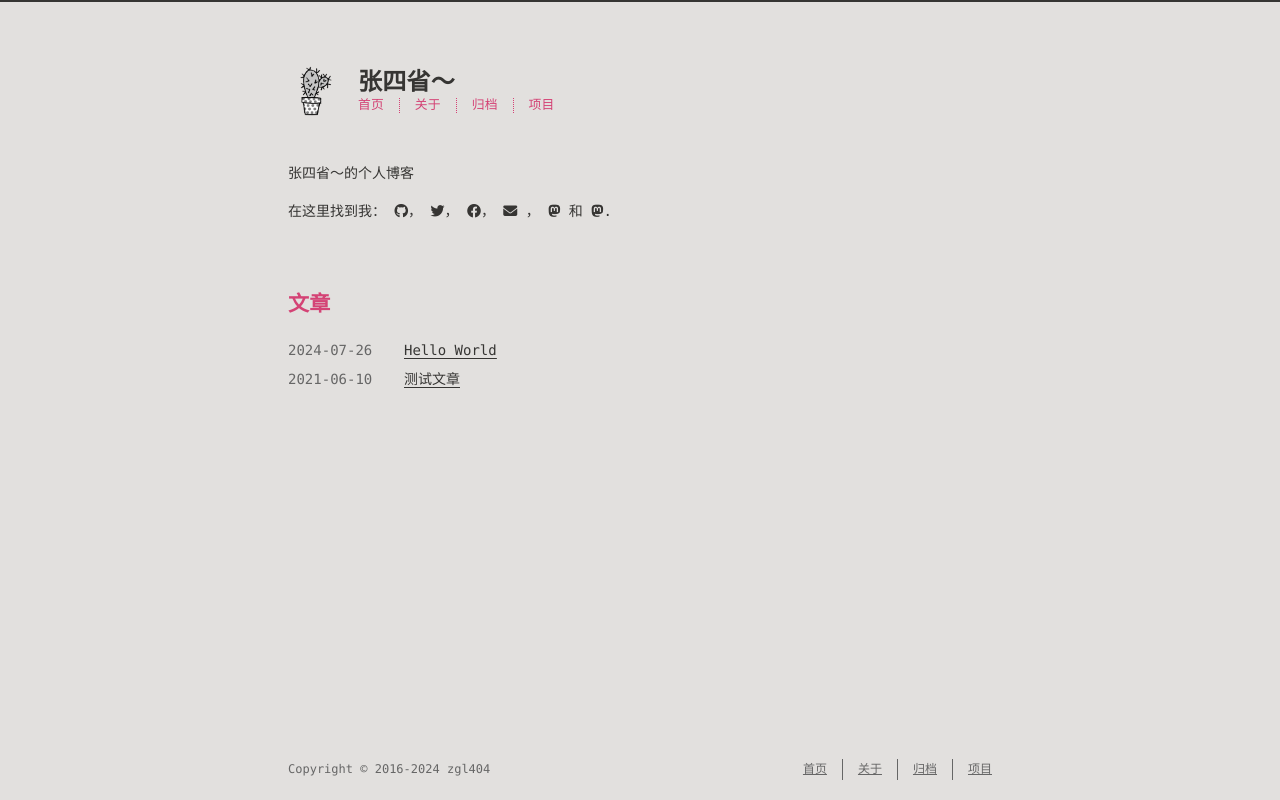
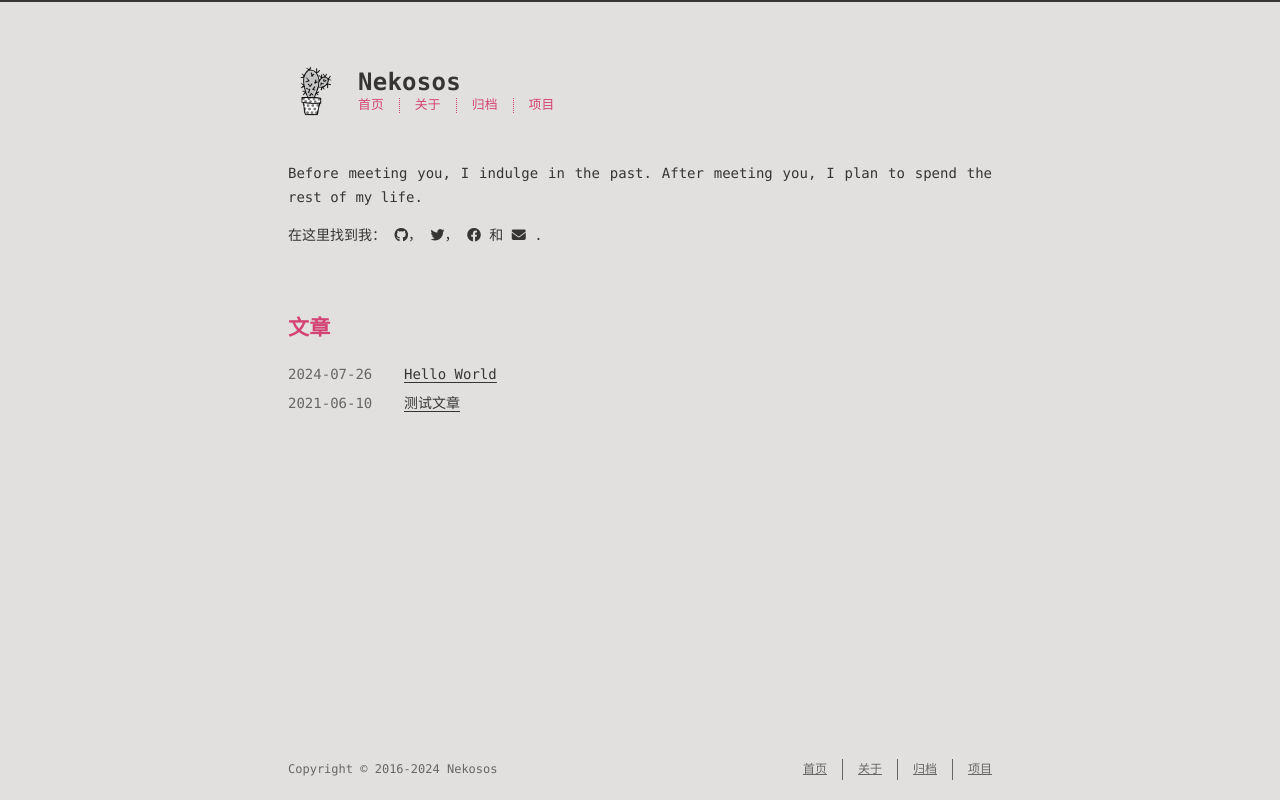
Before and after one commit to Nekosos/Nekosos.github.io, a plain HTML site: page index.html in a window 1280 px wide. Drawn offline with nearby package versions, Linux system fonts and the light colour scheme; a web font is replaced by a local one.

Commit message:
Site updated: 2024-07-27 23:49:36

```diff
--- a/index.html
+++ b/index.html
@@ -6,14 +6,14 @@
     <meta http-equiv="X-UA-Compatible" content="IE=edge">
     <meta name="HandheldFriendly" content="True">
     <meta name="viewport" content="width=device-width, initial-scale=1, maximum-scale=5" />
-    <meta name="description" content="张四省～的个人博客">
+    <meta name="description" content="Before meeting you, I indulge in the past. After meeting you, I plan to spend the rest of my life.">
 <meta property="og:type" content="website">
-<meta property="og:title" content="张四省～">
+<meta property="og:title" content="Nekosos">
 <meta property="og:url" content="http://example.com/index.html">
-<meta property="og:site_name" content="张四省～">
-<meta property="og:description" content="张四省～的个人博客">
+<meta property="og:site_name" content="Nekosos">
+<meta property="og:description" content="Before meeting you, I indulge in the past. After meeting you, I plan to spend the rest of my life.">
 <meta property="og:locale" content="zh_CN">
-<meta property="article:author" content="zgl404">
+<meta property="article:author" content="Nekosos">
 <meta name="twitter:card" content="summary">
 
 
@@ -34,7 +34,7 @@
 
 
     <!-- title -->
-    <title>张四省～</title>
+    <title>Nekosos</title>
     <!-- async scripts -->
     <!-- Google Analytics -->
 
@@ -67,7 +67,7 @@
 
 
     <div id="title">
-      <h1 class="p-name">张四省～</h1>
+      <h1 class="p-name">Nekosos</h1>
     </div>
   </a>
   <div id="nav">
@@ -91,7 +91,7 @@
 
         <section id="about" class="p-note">
 
-    <p>张四省～的个人博客</p>
+    <p>Before meeting you, I indulge in the past. After meeting you, I plan to spend the rest of my life.</p>
 
 
 
@@ -124,7 +124,7 @@
             <i class="fa-brands fa-facebook"></i><!--
       ---></a><!--
     ---><!--
-    --->，
+    ---> 和
 
 
 
@@ -133,24 +133,6 @@
             <i class="fa-solid fa-envelope"></i><!--
       ---></a>
         <!--
-    --->，
-
-
-
-
-          <a class="icon u-url" target="_blank" rel="noopener me" href="https://mastodon.social/@alice" aria-label="mastodon.social" title="mastodon.social">
-            <i class="fa-brands fa-mastodon"></i><!--
-      ---></a><!--
-    ---><!--
-    ---> 和
-
-
-
-
-          <a class="icon u-url" target="_blank" rel="noopener me" href="https://fosstodon.org/@alice" aria-label="fosstodon.org" title="fosstodon.org">
-            <i class="fa-brands fa-mastodon"></i><!--
-      ---></a><!--
-    ---><!--
     --->.
 
 
@@ -220,7 +202,7 @@
 
 
     2016-2024
-    zgl404
+    Nekosos
   </div>
   <div class="footer-right">
     <nav>
```
Also changed, not shown: 2021/06/10/测试文章/index.html (+4 -4 lines), 2024/07/26/hello-world/index.html (+4 -4 lines), 404.html (+8 -8 lines), about/index.html (+6 -6 lines), archives/2021/06/index.html (+7 -7 lines), archives/2021/index.html (+7 -7 lines), archives/2024/07/index.html (+7 -7 lines), archives/2024/index.html (+7 -7 lines), archives/index.html (+7 -7 lines), categories/Java/index.html (+7 -7 lines), categories/Threads/index.html (+7 -7 lines), tags/原创/index.html (+7 -7 lines).
